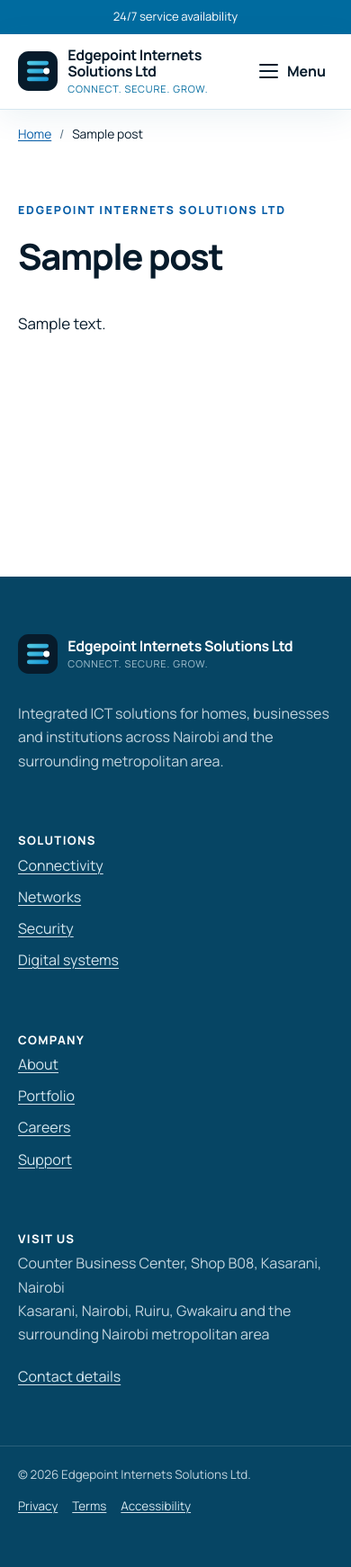
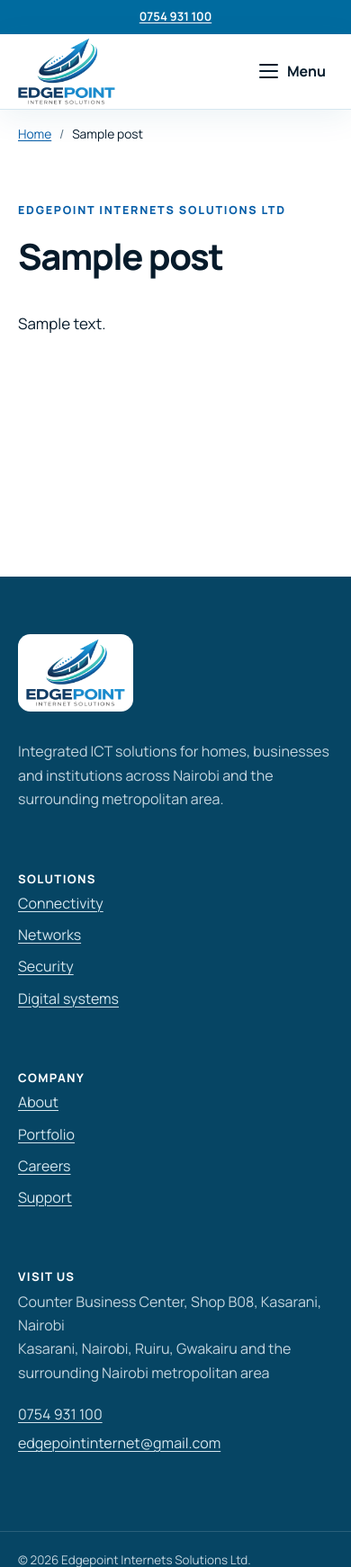
Before and after one commit to Mbuguz/edgepoint, a WordPress theme: template app/themes/edgepoint/page.php in a window 390 px wide. Shown: the top 1742 px of the page at 90% size. Before the commit the page ends 1683 px from the top, so only its background shows below. Run offline with PHP 8.4 and a stand-in for WordPress, Linux system fonts and the light colour scheme; the site name, menu and one post (Sample post) are stand-ins, and other content is empty.

Commit message:
feat: publish the official logo and contact details
Show the Edgepoint logo, phone, email, and Facebook, TikTok, and X profiles, and store TikTok with the other business settings.

Co-authored-by: Mbuguz <Mbuguz@users.noreply.github.com>

```diff
--- a/app/plugins/edgepoint-core/edgepoint-core.php
+++ b/app/plugins/edgepoint-core/edgepoint-core.php
@@ -3,7 +3,7 @@
  * Plugin Name: Edgepoint Core
  * Plugin URI: https://edgepoint-internet.com/
  * Description: Portable content, enquiry, business settings, and SEO foundations for Edgepoint Internets Solutions Ltd.
- * Version: 0.1.0
+ * Version: 0.1.1
  * Requires at least: 6.6
  * Requires PHP: 8.1
  * Author: Edgepoint Internets Solutions Ltd
@@ -15,7 +15,7 @@
 
 defined( 'ABSPATH' ) || exit;
 
-define( 'EDGEPOINT_CORE_VERSION', '0.1.0' );
+define( 'EDGEPOINT_CORE_VERSION', '0.1.1' );
 define( 'EDGEPOINT_CORE_FILE', __FILE__ );
 define( 'EDGEPOINT_CORE_DIR', plugin_dir_path( __FILE__ ) );
 define( 'EDGEPOINT_CORE_URL', plugin_dir_url( __FILE__ ) );
--- a/app/plugins/edgepoint-core/includes/class-seo.php
+++ b/app/plugins/edgepoint-core/includes/class-seo.php
@@ -137,6 +137,7 @@ final class Edgepoint_Core_Seo {
 					$settings['facebook'],
 					$settings['instagram'],
 					$settings['linkedin'],
+					$settings['tiktok'] ?? '',
 					$settings['x'],
 				)
 			);
--- a/app/themes/edgepoint/assets/css/main.css
+++ b/app/themes/edgepoint/assets/css/main.css
@@ -199,10 +199,31 @@ ol {
 	color: var(--ink-950);
 }
 
-.brand__mark {
-	flex: 0 0 2.75rem;
-	height: 2.75rem;
-	width: 2.75rem;
+.brand__logo {
+	display: block;
+	height: 4.6rem;
+	width: auto;
+}
+
+.site-footer .brand__logo {
+	background: #fff;
+	border-radius: 0.85rem;
+	height: 5.4rem;
+	padding: 0.35rem 0.55rem;
+}
+
+.contact-lines {
+	display: grid;
+	gap: 0.35rem;
+}
+
+.social-links {
+	display: flex;
+	flex-wrap: wrap;
+	gap: 0.35rem 0.9rem;
+	list-style: none;
+	margin-top: 0.8rem;
+	padding: 0;
 }
 
 .brand__text {
@@ -1098,9 +1119,13 @@ ol {
 		justify-content: center;
 	}
 
-	.utility p span:not(:first-child),
-	.utility a {
+	.utility p span,
+	.utility__contact {
 		display: none;
+	}
+
+	.utility__phone {
+		display: inline;
 	}
 
 	.hero {
@@ -2093,8 +2118,8 @@ ol {
 }
 
 .hero-visual__core img {
-	height: 3.7rem;
-	width: 3.7rem;
+	height: 3.4rem;
+	width: auto;
 }
 
 .hero-visual__orbit {
--- a/app/themes/edgepoint/footer.php
+++ b/app/themes/edgepoint/footer.php
@@ -35,7 +35,18 @@ defined( 'ABSPATH' ) || exit;
 			<h2><?php esc_html_e( 'Visit us', 'edgepoint' ); ?></h2>
 			<address><?php echo esc_html( edgepoint_business_detail( 'address' ) ); ?></address>
 			<p><?php echo esc_html( edgepoint_business_detail( 'service_area' ) ); ?></p>
-			<a href="<?php echo esc_url( home_url( '/contact/' ) ); ?>"><?php esc_html_e( 'Contact details', 'edgepoint' ); ?></a>
+			<p class="contact-lines">
+				<a href="<?php echo esc_url( edgepoint_phone_href( edgepoint_business_detail( 'phone' ) ) ); ?>"><?php echo esc_html( edgepoint_phone_label( edgepoint_business_detail( 'phone' ) ) ); ?></a>
+				<a href="<?php echo esc_url( 'mailto:' . edgepoint_business_detail( 'email' ) ); ?>"><?php echo esc_html( edgepoint_business_detail( 'email' ) ); ?></a>
+			</p>
+			<?php $social_links = edgepoint_social_links(); ?>
+			<?php if ( $social_links ) : ?>
+				<ul class="social-links">
+					<?php foreach ( $social_links as $social_link ) : ?>
+						<li><a href="<?php echo esc_url( $social_link['url'] ); ?>"><?php echo esc_html( $social_link['label'] ); ?></a></li>
+					<?php endforeach; ?>
+				</ul>
+			<?php endif; ?>
 		</div>
 	</div>
 	<div class="wrap site-footer__bottom">
--- a/app/themes/edgepoint/front-page.php
+++ b/app/themes/edgepoint/front-page.php
@@ -159,7 +159,7 @@ $industries = array(
 					</picture>
 				</div>
 				<div class="hero-visual__core">
-					<img src="<?php echo esc_url( get_template_directory_uri() . '/assets/images/logo-mark.svg' ); ?>" width="88" height="88" alt="">
+					<img src="<?php echo esc_url( get_template_directory_uri() . '/assets/images/logo-mark.png' ); ?>" width="480" height="359" alt="">
 				</div>
 				<span class="hero-visual__node hero-visual__node--a" aria-hidden="true"></span>
 				<span class="hero-visual__node hero-visual__node--b" aria-hidden="true"></span>
--- a/app/themes/edgepoint/header.php
+++ b/app/themes/edgepoint/header.php
@@ -12,6 +12,7 @@ defined( 'ABSPATH' ) || exit;
 <head>
 	<meta charset="<?php bloginfo( 'charset' ); ?>">
 	<meta name="viewport" content="width=device-width, initial-scale=1">
+	<link rel="icon" href="<?php echo esc_url( get_template_directory_uri() . '/assets/images/logo-mark.png' ); ?>" type="image/png">
 	<?php wp_head(); ?>
 </head>
 <body <?php body_class(); ?>>
@@ -21,11 +22,13 @@ defined( 'ABSPATH' ) || exit;
 <div class="utility">
 	<div class="wrap utility__inner">
 		<p>
+			<a class="utility__phone" href="<?php echo esc_url( edgepoint_phone_href( edgepoint_business_detail( 'phone' ) ) ); ?>"><?php echo esc_html( edgepoint_phone_label( edgepoint_business_detail( 'phone' ) ) ); ?></a>
+			<span aria-hidden="true">•</span>
 			<span><?php esc_html_e( '24/7 service availability', 'edgepoint' ); ?></span>
 			<span aria-hidden="true">•</span>
 			<span><?php echo esc_html( edgepoint_business_detail( 'address' ) ); ?></span>
 		</p>
-		<a href="<?php echo esc_url( home_url( '/contact/' ) ); ?>">
+		<a class="utility__contact" href="<?php echo esc_url( home_url( '/contact/' ) ); ?>">
 			<?php esc_html_e( 'Contact Edgepoint', 'edgepoint' ); ?>
 		</a>
 	</div>
--- a/app/themes/edgepoint/inc/template-tags.php
+++ b/app/themes/edgepoint/inc/template-tags.php
@@ -16,8 +16,8 @@ defined( 'ABSPATH' ) || exit;
 function edgepoint_business_detail( $key ) {
 	$defaults = array(
 		'name'         => 'Edgepoint Internets Solutions Ltd',
-		'phone'        => '+254 700 000 000',
-		'email'        => 'hello@example.com',
+		'phone'        => '0754 931 100',
+		'email'        => 'edgepointinternet@gmail.com',
 		'address'      => 'Counter Business Center, Shop B08, Kasarani, Nairobi',
 		'service_area' => 'Kasarani, Nairobi, Ruiru, Gwakairu and the surrounding Nairobi metropolitan area',
 		'hours'        => '24/7',
@@ -26,6 +26,65 @@ function edgepoint_business_detail( $key ) {
 	$value    = isset( $details[ $key ] ) ? $details[ $key ] : ( $defaults[ $key ] ?? '' );
 
 	return is_scalar( $value ) ? (string) $value : '';
+}
+
+/**
+ * Format a stored phone number for display.
+ *
+ * @param string $phone Raw phone number.
+ * @return string
+ */
+function edgepoint_phone_label( $phone ) {
+	$digits = preg_replace( '/\D+/', '', (string) $phone );
+	if ( 10 === strlen( $digits ) && str_starts_with( $digits, '0' ) ) {
+		return substr( $digits, 0, 4 ) . ' ' . substr( $digits, 4, 3 ) . ' ' . substr( $digits, 7 );
+	}
+
+	return trim( (string) $phone );
+}
+
+/**
+ * Build a tel link for a Kenyan or international number.
+ *
+ * @param string $phone Raw phone number.
+ * @return string
+ */
+function edgepoint_phone_href( $phone ) {
+	$digits = preg_replace( '/\D+/', '', (string) $phone );
+	if ( str_starts_with( $digits, '0' ) ) {
+		$digits = '254' . substr( $digits, 1 );
+	}
+
+	return 'tel:+' . $digits;
+}
+
+/**
+ * Return verified social profiles saved in business settings.
+ *
+ * @return array<int, array{label: string, url: string}>
+ */
+function edgepoint_social_links() {
+	$details = get_option( 'edgepoint_business_details', array() );
+	$labels  = array(
+		'facebook'  => __( 'Facebook', 'edgepoint' ),
+		'instagram' => __( 'Instagram', 'edgepoint' ),
+		'linkedin'  => __( 'LinkedIn', 'edgepoint' ),
+		'tiktok'    => __( 'TikTok', 'edgepoint' ),
+		'x'         => __( 'X', 'edgepoint' ),
+	);
+	$links   = array();
+
+	foreach ( $labels as $key => $label ) {
+		$url = isset( $details[ $key ] ) ? esc_url( (string) $details[ $key ] ) : '';
+		if ( $url ) {
+			$links[] = array(
+				'label' => $label,
+				'url'   => $url,
+			);
+		}
+	}
+
+	return $links;
 }
 
 /**
@@ -41,16 +100,12 @@ function edgepoint_brand() {
 	?>
 	<a class="brand" href="<?php echo esc_url( home_url( '/' ) ); ?>" rel="home">
 		<img
-			class="brand__mark"
-			src="<?php echo esc_url( get_template_directory_uri() . '/assets/images/logo-mark.svg' ); ?>"
-			width="44"
-			height="44"
-			alt=""
+			class="brand__logo"
+			src="<?php echo esc_url( get_template_directory_uri() . '/assets/images/logo-full.png' ); ?>"
+			width="720"
+			height="492"
+			alt="<?php echo esc_attr( edgepoint_business_detail( 'name' ) ); ?>"
 		/>
-		<span class="brand__text">
-			<strong><?php echo esc_html( edgepoint_business_detail( 'name' ) ); ?></strong>
-			<small><?php esc_html_e( 'Connect. Secure. Grow.', 'edgepoint' ); ?></small>
-		</span>
 	</a>
 	<?php
 }
--- a/app/themes/edgepoint/style.css
+++ b/app/themes/edgepoint/style.css
@@ -3,7 +3,7 @@ Theme Name: Edgepoint
 Theme URI: https://edgepoint-internet.com/
 Author: Edgepoint Internets Solutions Ltd
 Description: Accessible, performance-focused corporate theme for Edgepoint Internets Solutions Ltd.
-Version: 0.1.0
+Version: 0.1.1
 Requires at least: 6.6
 Tested up to: 7.1
 Requires PHP: 8.1
```
Also changed, not shown: app/plugins/edgepoint-core/includes/class-settings.php (+8 -5 lines), tests/fixtures/seed-preview.php (+3 -3 lines), app/themes/edgepoint/assets/images/logo-full.png (added), app/themes/edgepoint/assets/images/logo-mark.png (added).
